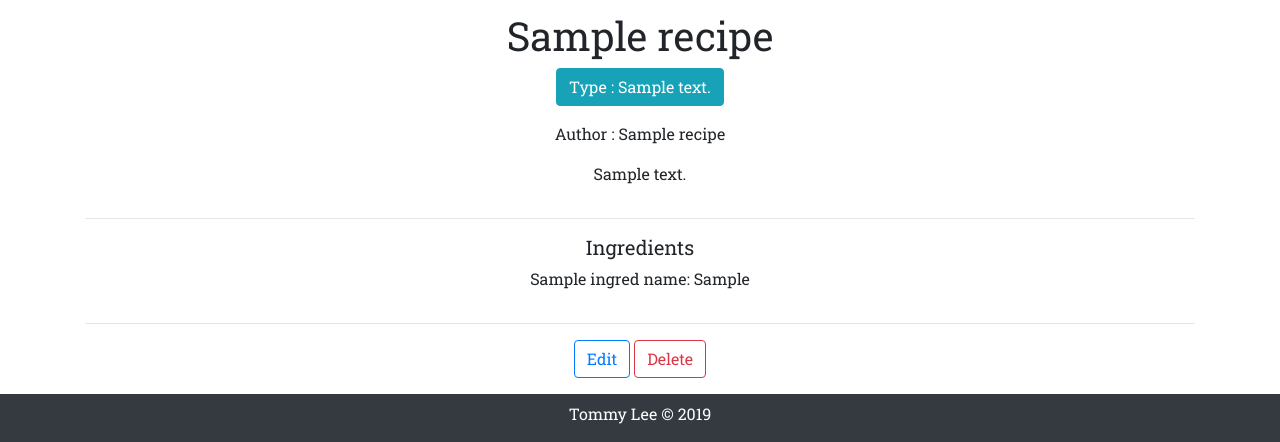
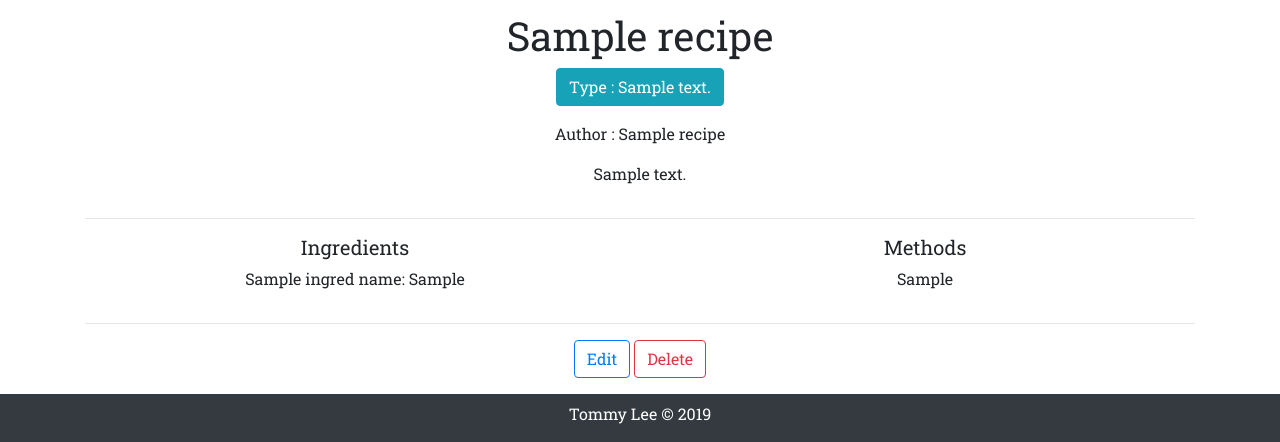
Before and after one commit to naturalDev0/p3-omnicook, a Flask app: template templates/recipe_view.html in a window 1280 px wide. Shown: the part 659-1101 px from the top of the page. Run offline with Flask 2, Linux system fonts and the light colour scheme; the template is opened without the code that fills it: most values are stand-ins (such as "Sample title", 1, 10 or a date in 2020); some libraries are stand-ins or nearby versions.

Commit message:
Commit once again for previous left out files that were not committed

```diff
--- a/templates/recipe_view.html
+++ b/templates/recipe_view.html
@@ -41,6 +41,11 @@
             <p>{{ i['ingred_name'] }}: {{ i['ingred_serving'] }}</p>
             {% endfor %}
         </div>
+        <div class="col text-center">
+            <h5>Methods</h5>
+            <p>{{ r['recipe_methods'] }}</p>
+        </div>
+
     </div>
     <hr/>
     <div class="row">
```
Also changed, not shown: .c9/metadata/environment/app.py (+1 -1 lines).
